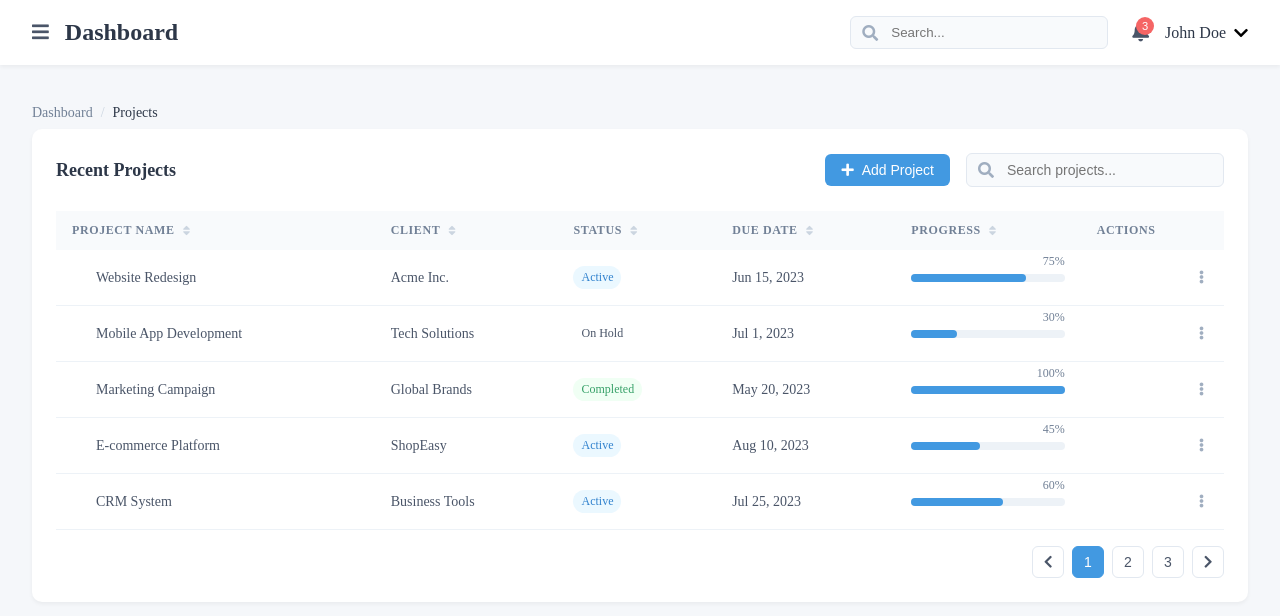
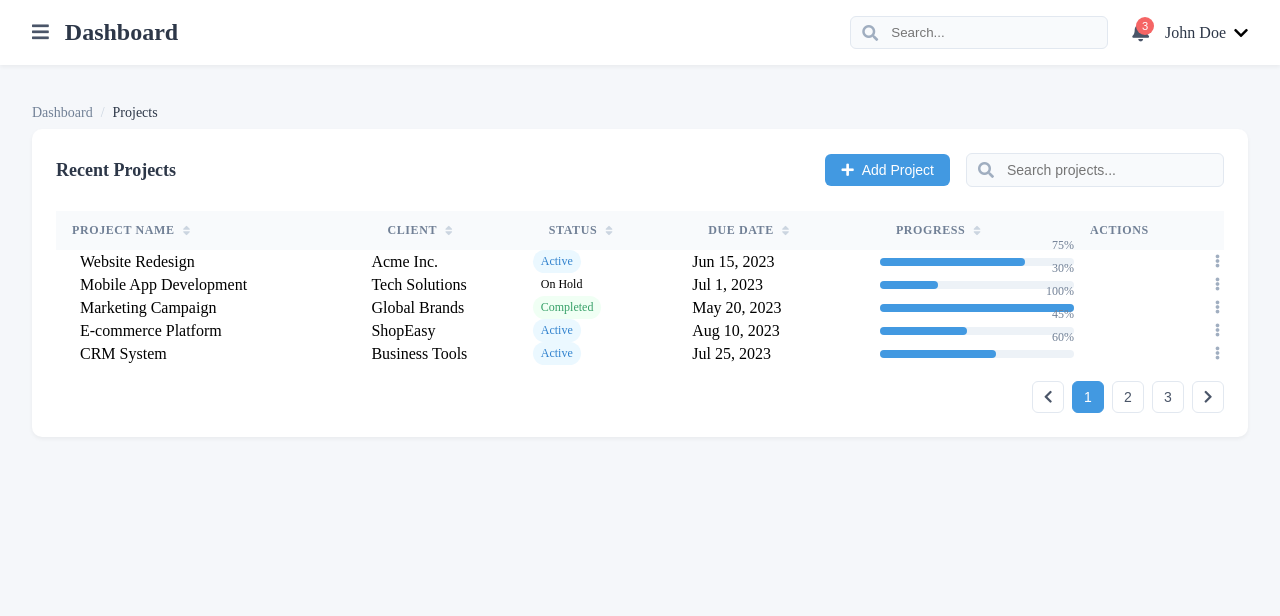
Before and after one commit to sasanedicbn/Mini-app, a Vue app in the folder Mini-app/: page /dashboard/projects in a window 1280 px wide. Shown: the top 616 px of the page. Built offline with nearby package versions, Linux system fonts and the light colour scheme.

Commit message:
Create changes in style

```diff
--- a/Mini-app/src/components/Dashboard/DashboardHelpers/DashboardDataTable.vue
+++ b/Mini-app/src/components/Dashboard/DashboardHelpers/DashboardDataTable.vue
@@ -197,13 +197,6 @@ const openModalHandler = () => {
   background-color: #f8fafc;
 }
 
-.data-table td {
-  padding: 1rem;
-  font-size: 0.875rem;
-  color: #4a5568;
-  border-bottom: 1px solid #edf2f7;
-}
-
 .table-header-cell {
   display: flex;
   align-items: center;
```
